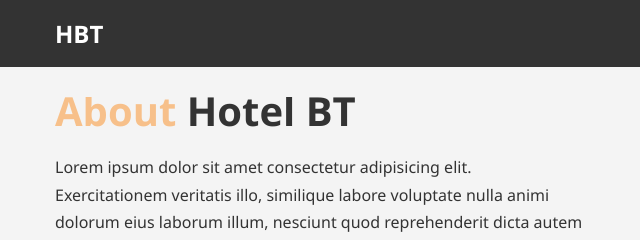
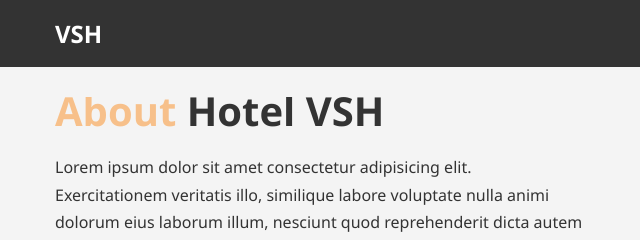
Before and after one commit to AdvocateM/VIP-STAY-hotel, a plain HTML site: page about.html in a window 1280 px wide. Shown: the top 240 px of the page, 55-695 px from the left. Drawn offline with Linux system fonts and the light colour scheme.

Commit message:
Update about.html

```diff
--- a/about.html
+++ b/about.html
@@ -13,7 +13,7 @@
   <header>
     <nav id="navbar">
       <div class="container">
-        <h1 class="logo"><a href="index.html">HBT</a></h1>
+        <h1 class="logo"><a href="index.html">VSH</a></h1>
         <ul>
           <li><a href="index.html">Home</a></li>
           <li><a class="current" href="about.html">About</a></li>
@@ -26,7 +26,7 @@
   <section id="about-info" class="bg-light py-3">
     <div class="container">
       <div class="info-left">
-        <h1 class="l-heading"><span class="text-primary">About</span> Hotel BT</h1>
+        <h1 class="l-heading"><span class="text-primary">About</span> Hotel VSH</h1>
         <p>Lorem ipsum dolor sit amet consectetur adipisicing elit. Exercitationem veritatis illo, similique labore voluptate nulla animi dolorum eius laborum illum, nesciunt quod reprehenderit dicta autem vel nobis minima sit deleniti!</p>
         <p>Lorem ipsum dolor sit amet consectetur adipisicing elit. A velit voluptatem impedit voluptate. Doloribus, voluptas dolore! Cupiditate aliquid sequi deserunt.</p>
       </div>
```
